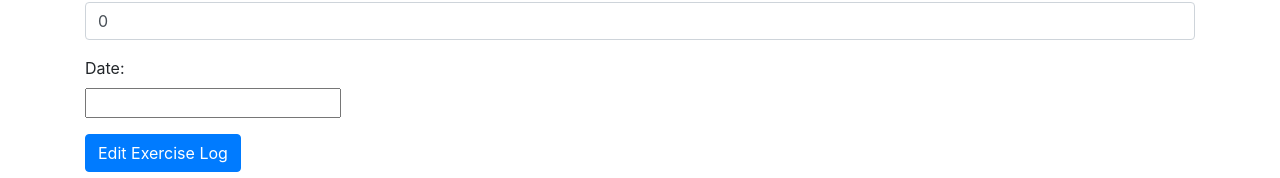
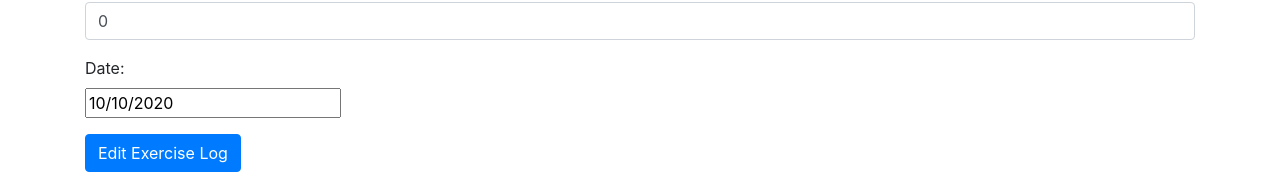
Before and after one commit to rchen5799/Exercise-App, a React (Create React App) app: page /edit/1 in a window 1280 px wide. Shown: the part 324-502 px from the top of the page. Built offline with nearby package versions, Linux system fonts and the light colour scheme; no server answers.

Commit message:
edit exer

```diff
--- a/src/components/edit-exercise.component.js
+++ b/src/components/edit-exercise.component.js
@@ -157,7 +157,7 @@ export default class EditExercise extends Component {
                     </div>
                     <div className="form-group">
                         <label>Description: </label>
-                        <input type="text"
+                        <input  type="text"
                             required
                             className="form-control"
                             value={this.state.description}
@@ -177,16 +177,14 @@ export default class EditExercise extends Component {
                     <label>Date: </label>
                     <div>
                         <DatePicker
-                                select={this.state.date}
+                        selected={this.state.date}
                         onChange={this.onChangeDate}
                         />
                     </div>
                     </div>
 
                     <div className="form-group">
-                        <input type="submit"
-                            value="Edit Exercise Log"
-                            className="btn btn-primary" />
+                    <input type="submit" value="Edit Exercise Log" className="btn btn-primary" />
                     </div>
                 </form>
                 </div>
```
Lines whose indentation alone changed are shown as unchanged.
